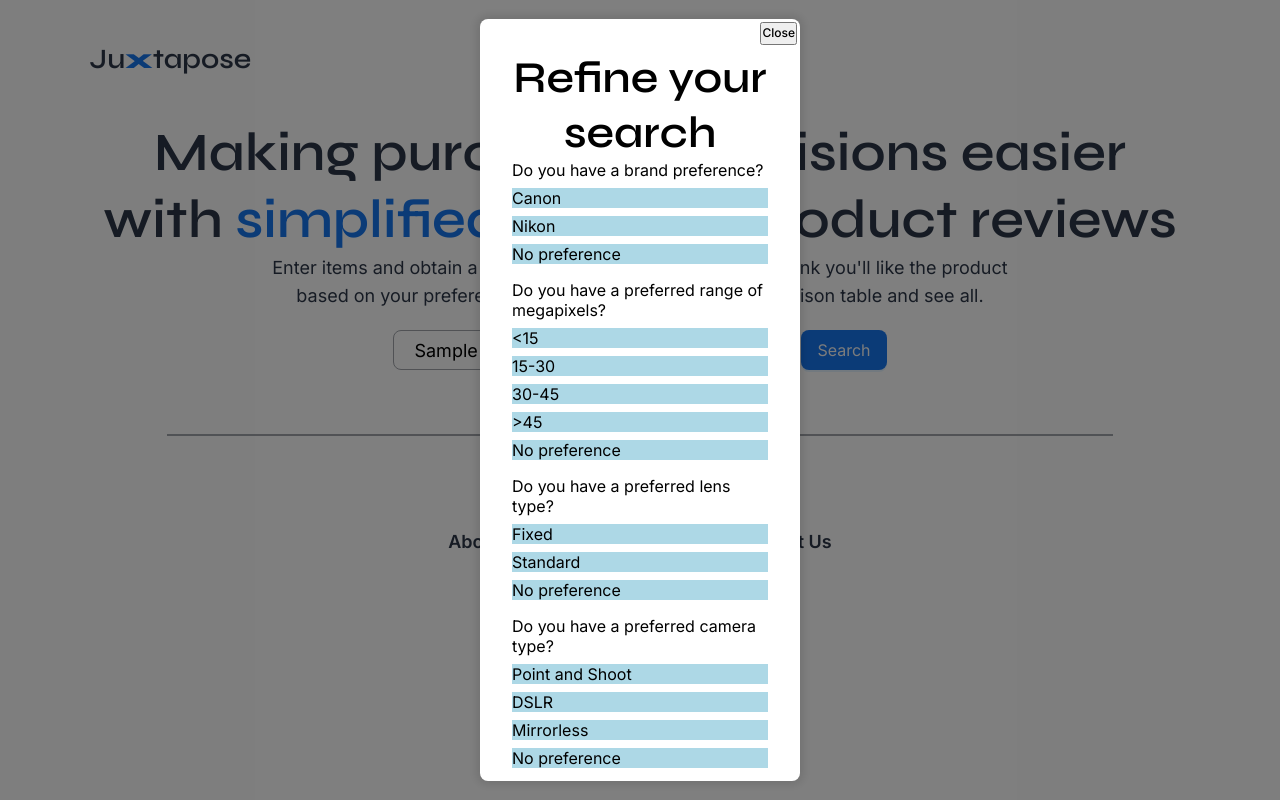
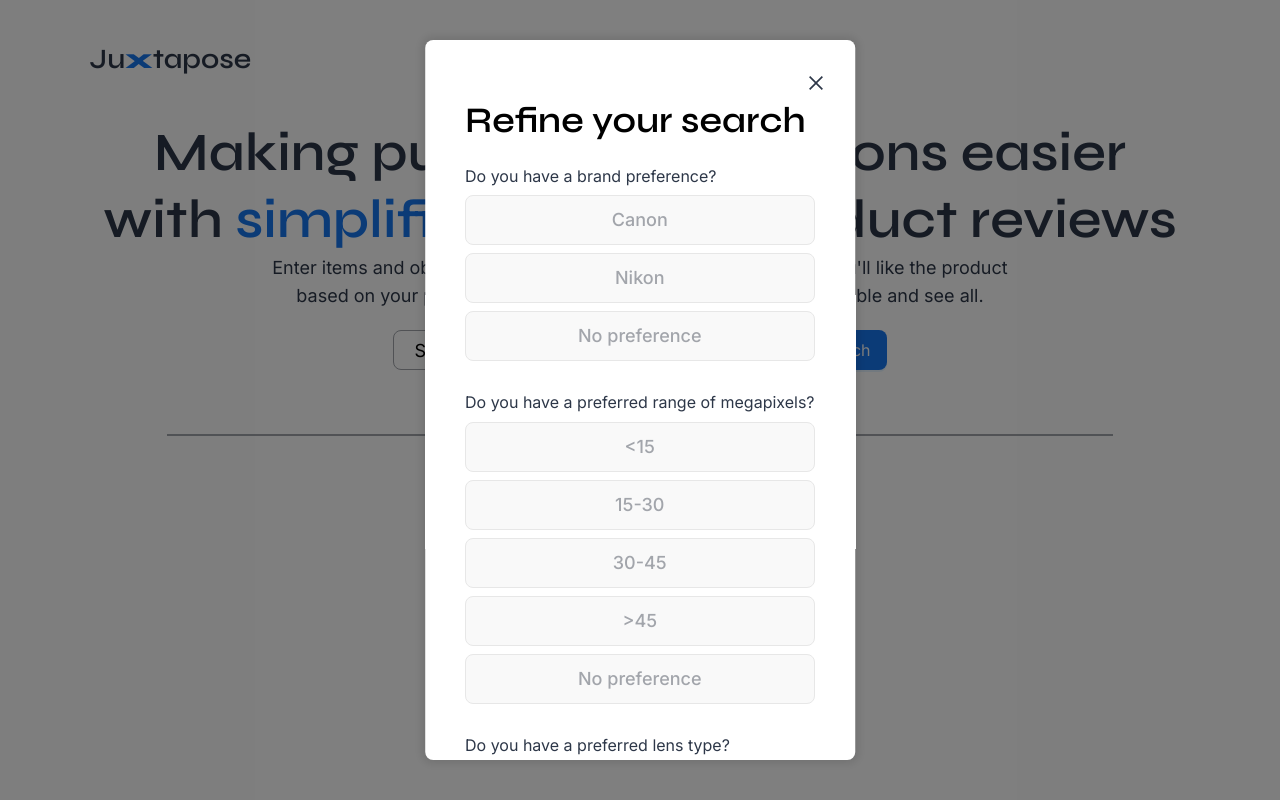
Before and after one commit to tzada8/capstone, a React (Create React App) app in the folder frontend/: page / in a window 1280 px wide. Both pictures are taken after typing "Sample" into the empty fields and a click on the button "Search". Built offline with nearby package versions, Linux system fonts and the light colour scheme.

Commit message:
Implemented styles for form modals

```diff
--- a/frontend/src/components/modals/base-modal/Modal.css
+++ b/frontend/src/components/modals/base-modal/Modal.css
@@ -3,10 +3,11 @@
 }
 
 .modal {
-    max-width: 20rem;
-    padding: 2rem;
+    max-width: 40%;
+    max-height: 90%;
+    padding: 2.5rem;
     border: 0;
-    border-radius: 0.5rem;
+    border-radius: 8px;
     box-shadow: hsl(0 0% 0% / 10%) 0 0 0.5rem 0.25rem;
     z-index: 2;
 }
@@ -18,8 +19,10 @@
 }
 
 .modal-close-btn {
-    font-size: 0.75em;
+    background: transparent;
+    color: var(--OFF-BLACK);
+    border: none;
     position: absolute;
-    top: 0.25em;
-    right: 0.25em;
+    top: 30px;
+    right: 30px;
 }
--- a/frontend/src/components/modals/base-modal/Modal.jsx
+++ b/frontend/src/components/modals/base-modal/Modal.jsx
@@ -1,4 +1,5 @@
 import React, { useRef, useState, useEffect } from "react";
+import { CloseOutlined } from '@ant-design/icons';
 
 import "./Modal.css";
 
@@ -32,7 +33,7 @@ function Modal({ isOpen, hasCloseBtn = true, onClose, children }) {
         <dialog ref={modalRef} onKeyDown={handleKeyDown} className="modal modal-center">
             {hasCloseBtn && (
                 <button className="modal-close-btn" onClick={handleCloseModal}>
-                    Close
+                    <CloseOutlined />
                 </button>
             )}
             {children}
--- a/frontend/src/components/modals/content/feature-priority/FeaturePriorityModal.jsx
+++ b/frontend/src/components/modals/content/feature-priority/FeaturePriorityModal.jsx
@@ -31,7 +31,7 @@ function FeaturePriorityModal({ onSubmit, isOpen, onClose }) {
         if (uniqueFormValues.size === formKeys.length) {
             onSubmit(formState);
         } else {
-            setDuplicateErrorMessage("Error: Please select unique options.");
+            setDuplicateErrorMessage("Please select a unique set of features");
             setTimeout(() => {
                 setDuplicateErrorMessage("");
             }, 5000);
--- a/frontend/src/components/modals/form-modal/FormModal.css
+++ b/frontend/src/components/modals/form-modal/FormModal.css
@@ -1,27 +1,88 @@
-.form-row + .form-row {
-    margin-top: 1rem;
+.modal-title-container {
+    margin-top: 5%;
+    margin-bottom: 20px;
 }
 
-.form-row label,
-.form-row input,
-.form-row select {
-    width: 100%;
-    display: block;
-    margin-top: 8px;
+.form-extra-title-spacing {
+    margin-bottom: 10px;
 }
 
-.form-row input,
-.form-row select {
-    border: solid black;
-    border-width: 1px;
+.modal-form-error {
+    color: var(--RED);
+    margin-bottom: 15px;
+}
+
+.form-row-radio + .form-row-radio,
+.form-row-select + .form-row-select {
+    margin-top: 30px;
+}
+
+.form-row-radio label,
+.form-row-radio input {
+    width: 100%;
+    display: flex;
+    justify-content: center;
+    align-items: center;
+    margin-top: 8px;
+    cursor: pointer;
+}
+
+.radio-label-question {
+    color: var(--OFF-BLACK);
+}
+
+.form-row-select {
+    display: flex;
+    flex-direction: row;
+    align-items: center;
 }
 
 .radio-label {
-    background: lightblue;
-    width: 20px;
-    height: 20px;
+    background: var(--PURE-WHITE);
+    color: var(--GREY);
+    border: 1px solid var(--LIGHT-GREY);
+    border-radius: 8px;
+    text-align: center;
+    height: 50px;
 }
 
 input[type="radio"]:checked ~ .radio-label {
-    background: orange;
+    background: var(--LIGHT-BLUE);
+    color: var(--DARK-BLUE);
+    border: 1px solid var(--DARK-BLUE);
 }
+
+.select-label-question {
+    width: 7%;
+}
+
+.select-label {
+    background: var(--PURE-WHITE);
+    border: 1px solid var(--GREY);
+    border-radius: 6px;
+    width: 93%;
+    height: 50px;
+    padding: 10px 15px;
+}
+
+.select-label:focus {
+    border: 1px solid var(--PRIMARY-BLUE);
+    outline: none;
+}
+
+.select-label-default {
+    color: var(--GREY);
+}
+
+.select-label-selected {
+    color: var(--OFF-BLACK);
+}
+
+.form-button-spacing {
+    margin-top: 50px;
+    margin-bottom: 10px;
+}
+
+.form-button-size {
+    height: 50px;
+}
--- a/frontend/src/components/modals/form-modal/FormModal.jsx
+++ b/frontend/src/components/modals/form-modal/FormModal.jsx
@@ -36,25 +36,33 @@ function FormModal(props) {
 
 	return (
         <Modal hasCloseBtn={true} isOpen={props.isOpen} onClose={props.onClose}>
-            <h2>{props.formTitle}</h2>
-            <p>{props.formDescription}</p>
-            {props.errorMessage && <div style={{ color: 'red' }}>{props.errorMessage}</div>}
+            <div className="modal-title-container">
+                <h3 className="form-extra-title-spacing">{props.formTitle}</h3>
+                <p className="body-2">{props.formDescription}</p>
+            </div>
+            {props.errorMessage && <div className="modal-form-error">{props.errorMessage}</div>}
             <form onSubmit={handleSubmit}>
                 {Object.keys(props.formQuestions).map(question => {
                     return props.formQuestions[question].type === "radio" ? (
-                        <div className="form-row">
-                            <p>{props.formQuestions[question].label}</p>
+                        <div className="form-row-radio">
+                            <p className="body-2 radio-label-question">{props.formQuestions[question].label}</p>
                             {props.formQuestions[question].options.map(option => (
                                 <div>
                                     <input type="radio" id={option.value} name={question} value={option.value} onChange={handleInputChange}/>
-                                    <label htmlFor={option.value} className="radio-label">{option.display}</label>
+                                    <label htmlFor={option.value} className="body-1-medium radio-label">{option.display}</label>
                                 </div>
                             ))}
                         </div>
                     ) : (
-                        <div className="form-row">
-                            <label>{props.formQuestions[question].label}</label>
-                            <select id={question} name={question} value={formState[question]} onChange={handleInputChange}>
+                        <div className="form-row-select">
+                            <label className="body-1-medium select-label-question">{props.formQuestions[question].label}</label>
+                            <select
+                                className={`body-1 select-label ${formState[question] === "" ? "select-label-default" : "select-label-selected"}`}
+                                id={question}
+                                name={question}
+                                value={formState[question]}
+                                onChange={handleInputChange}
+                            >
                                 {props.formQuestions[question].options.map(option => (
                                     <option value={option.value}>{option.display}</option>
                                 ))}
@@ -62,10 +70,8 @@ function FormModal(props) {
                         </div>
                     )}
                 )}
-                <br/>
-                <Button htmlType="submit" type="primary" size="large" block className="primary-button">Next</Button>
-                <br/>
-                <Button onClick={handleSkip} type="primary" size="large" block ghost className="primary-button">Skip</Button>
+                <Button htmlType="submit" type="primary" size="large" block className="primary-button form-button-spacing form-button-size">Next</Button>
+                <Button onClick={handleSkip} type="primary" size="large" block ghost className="primary-button form-button-size">Skip</Button>
             </form>
         </Modal>
 	);
```
